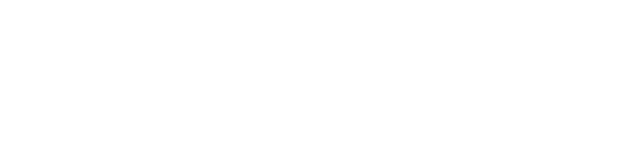
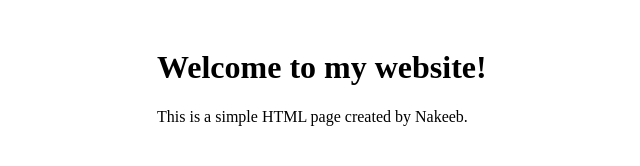
Before and after one commit to nakeeb-dev/my-website, a plain HTML site: page index.html in a window 1280 px wide. Shown: the whole page, without its empty margins (83-723 px from the left). Drawn offline with Linux system fonts and the light colour scheme.

Commit message:
added styles

```diff
--- a/index.html
+++ b/index.html
@@ -4,9 +4,14 @@
     <meta charset="UTF-8">
     <meta name="viewport" content="width=device-width, initial-scale=1.0">
     <title>I am Nakeeb</title>
+    <link rel="stylesheet" href="styles.css">
 </head>
 
 <body>
+<div class="container">
+    <h1>Welcome to my website!</h1>
+    <p>This is a simple HTML page created by Nakeeb.</p>
 
+</div>
 </body>
 </html>
--- a/styles.css
+++ b/styles.css
@@ -0,0 +1,5 @@
+.container{
+    max-width: 800px;
+    margin: 0 auto;
+    padding: 20px;
+}
```
